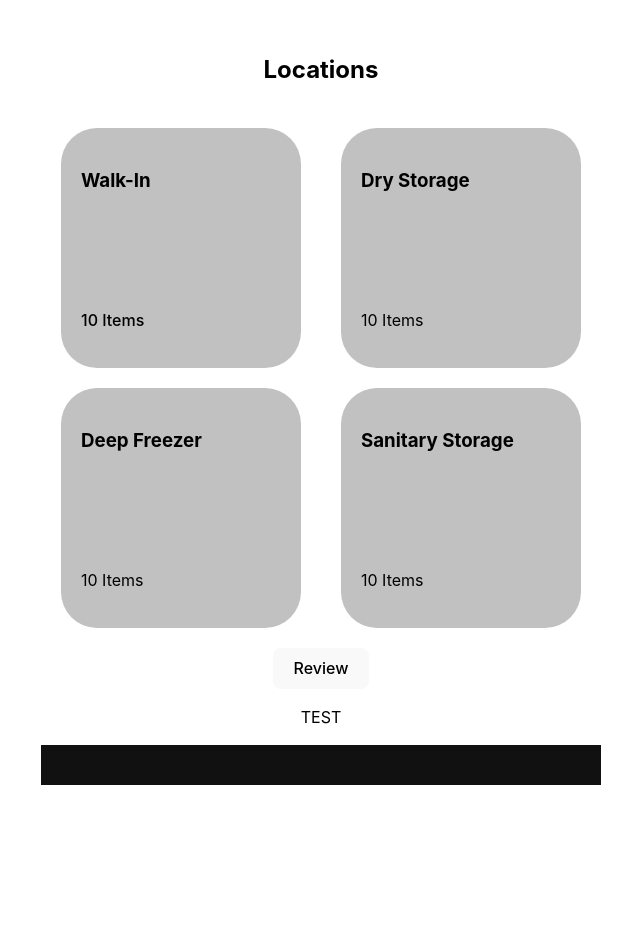
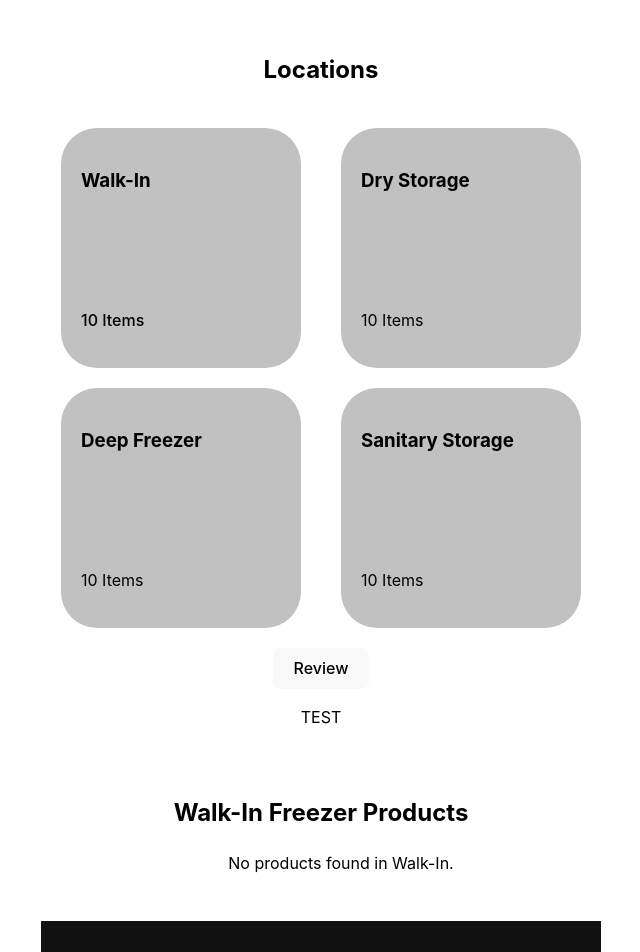
Before and after one commit to DesignerDeveloperDove/Zaiko_Inventory, a React (Vite) app in the folder Zaiko/: page /home in a window 1280 px wide. Shown: the top 952 px of the page, without its empty margins (319-959 px from the left). Before the commit the page ends 817 px from the top, so only its background shows below. Built offline with nearby package versions, Linux system fonts and the light colour scheme.

Commit message:
Walk in products

```diff
--- a/Zaiko/src/App.css
+++ b/Zaiko/src/App.css
@@ -159,3 +159,7 @@ footer {
   text-align: center;
 
 }
+.WalkInInfo{
+  color: black;
+  padding: 30px;
+}
--- a/Zaiko/src/Pages/Home.jsx
+++ b/Zaiko/src/Pages/Home.jsx
@@ -2,6 +2,7 @@ import React from "react";
 import Footer from "./Components/Footer";
 import DataInfo from "./Components/Data";
 import { Link } from "react-router";
+import WalkIn from "./Walk-In";
 function Home(){
     return(
         <>
@@ -32,7 +33,7 @@ function Home(){
         </div>
         <button id="LocationCategorie">Review</button>
         < DataInfo />
-
+        <WalkIn />
         <Footer />
         </>
     )
--- a/Zaiko/src/Pages/Walk-In.jsx
+++ b/Zaiko/src/Pages/Walk-In.jsx
@@ -1,22 +1,50 @@
-import React from "react";
+import React, { useEffect, useState } from "react";
 
-function WalkIn({ Product }) {
-  const walkInProducts = Product.filter(
+function WalkIn() {
+  const [products, setProducts] = useState([]); // Stores all products
+  const [walkInProducts, setWalkInProducts] = useState([]); // Stores only "Walk-In" products
+
+  // Fetch products on mount
+  useEffect(() => {
+    fetch("http://localhost:8000")
+      .then((res) => res.json())
+      .then((data) => {
+        setProducts(data.products || []); // Store all products
+      })
+      .catch(() => alert("No products have been grabbed"));
+  }, []);
+
+// EVERYTHING ABOVE IS THE SET UP, IT GRABS THE PRODUCTS
+  // Filter products with location "Walk-In"
+
+
+  useEffect(() => {
+    const filtered = products.filter(
       (product) => product.location?.toLowerCase().trim() === "walk-in"
     );
+    setWalkInProducts(filtered);
+  }, [products]); // Runs when products change
 
   return (
+    <>
+    <div className="WalkInInfo">
+
+    <h2>Walk-In Freezer Products</h2>
         <ul>
           {walkInProducts.length > 0 ? (
             walkInProducts.map((product) => (
               <li key={product.id}>
-            <strong>{product.name}</strong> - {product.location} (Qty: {product.quantity})
+                {product.name} - {product.quantity} - {product.location}
               </li>
             ))
           ) : (
-        <p>No Walk-In products found.</p>
+            <p>No products found in Walk-In.</p>
           )}
         </ul>
+
+    </div>
+
+    </>
   );
 }
 
```
Lines whose indentation alone changed are shown as unchanged.
